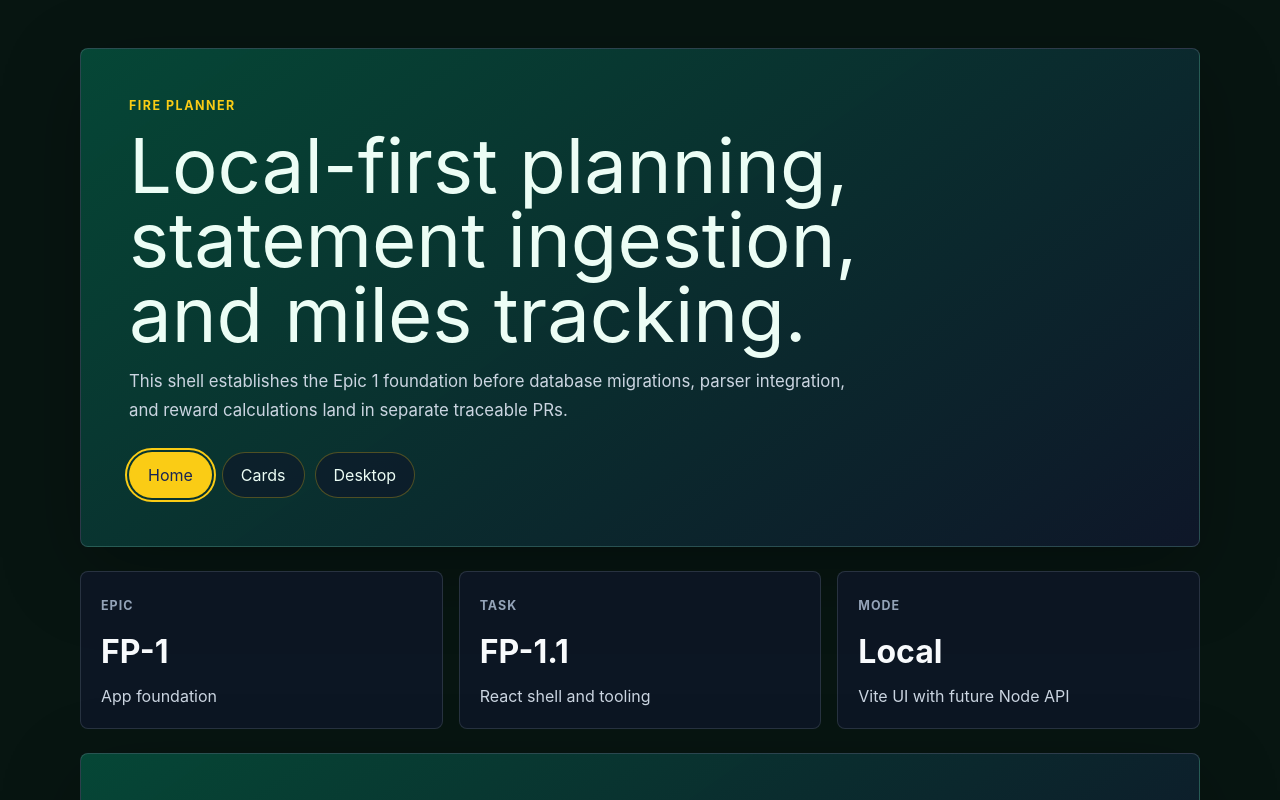
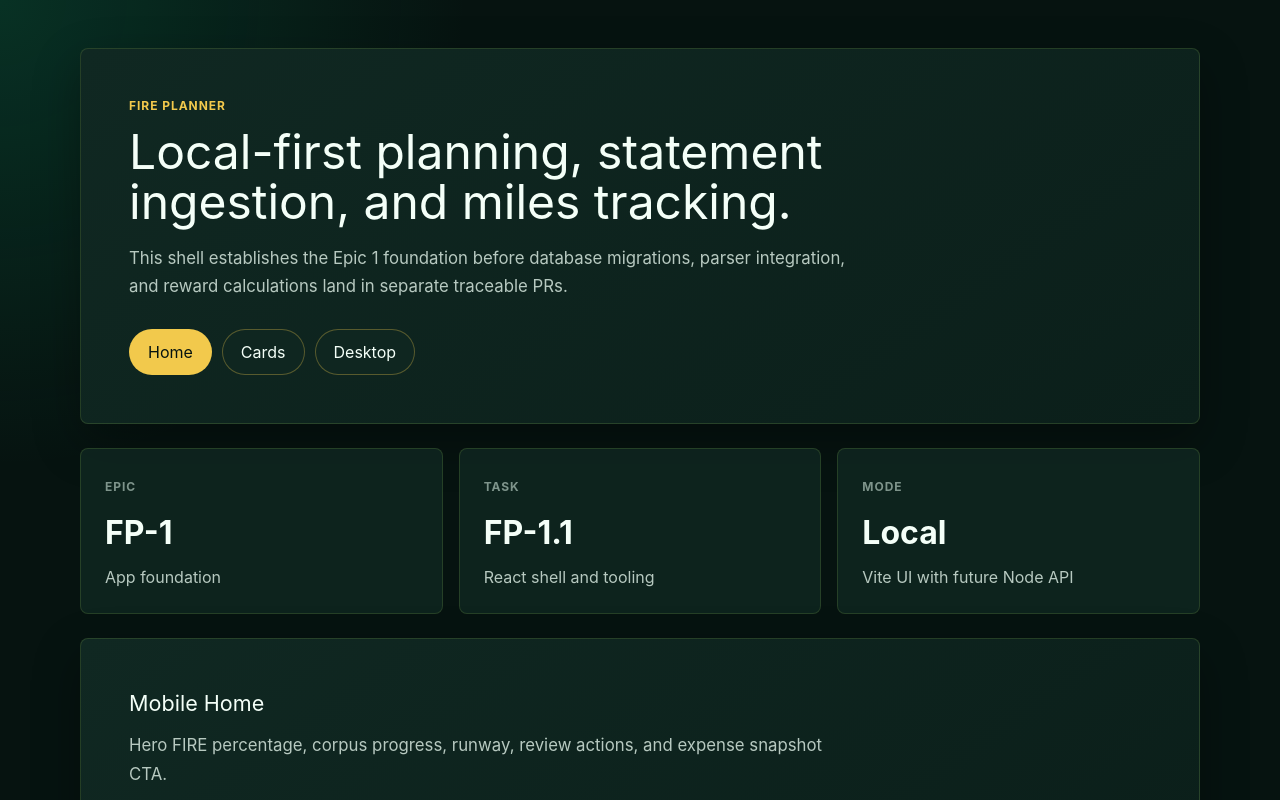
Before and after one commit to gilbertmak/Wander, a React (Vite) app: page / in a window 1280 px wide. Shown: the top 800 px of the page. Built offline with nearby package versions, Linux system fonts and the light colour scheme.

Commit message:
FP-2.1 add design tokens

```diff
--- a/src/styles.css
+++ b/src/styles.css
@@ -1,10 +1,44 @@
 @import "tailwindcss";
 
 :root {
-  color: #ecfdf5;
-  background: #071511;
-  font-family:
-    Inter, ui-sans-serif, system-ui, -apple-system, BlinkMacSystemFont, "Segoe UI", sans-serif;
+  --color-surface-base: #061310;
+  --color-surface-raised: #0b1f1a;
+  --color-surface-panel: #102822;
+  --color-surface-muted: #17352d;
+  --color-border-subtle: rgba(190, 242, 100, 0.14);
+  --color-text-primary: #f4fff8;
+  --color-text-secondary: #b7c9c0;
+  --color-text-muted: #7e948b;
+  --color-emerald: #10b981;
+  --color-emerald-deep: #047857;
+  --color-gold: #f2c94c;
+  --color-blue-progress: #38bdf8;
+  --color-amber-warning: #f59e0b;
+  --color-red-reversal: #ef4444;
+  --font-ui: Inter, ui-sans-serif, system-ui, -apple-system, BlinkMacSystemFont, "Segoe UI", sans-serif;
+  --font-caption: 0.75rem;
+  --font-body: 0.95rem;
+  --font-body-large: 1.05rem;
+  --font-title: 1.35rem;
+  --font-display: 3rem;
+  --line-tight: 1.05;
+  --line-normal: 1.5;
+  --line-relaxed: 1.7;
+  --space-xs: 4px;
+  --space-sm: 8px;
+  --space-md: 12px;
+  --space-lg: 16px;
+  --space-xl: 24px;
+  --space-xxl: 32px;
+  --radius-sm: 4px;
+  --radius-md: 8px;
+  --radius-lg: 12px;
+  --radius-pill: 999px;
+  --shadow-raised: 0 18px 48px rgba(0, 0, 0, 0.32);
+  --shadow-focus: 0 0 0 3px rgba(242, 201, 76, 0.32);
+  color: var(--color-text-primary);
+  background: var(--color-surface-base);
+  font-family: var(--font-ui);
   font-synthesis: none;
   text-rendering: optimizeLegibility;
   -webkit-font-smoothing: antialiased;
@@ -19,15 +53,25 @@ body {
   margin: 0;
   min-width: 320px;
   min-height: 100vh;
+  background:
+    radial-gradient(circle at top left, rgba(16, 185, 129, 0.18), transparent 30%),
+    var(--color-surface-base);
 }
 
 button {
   font: inherit;
 }
 
+button:focus-visible,
+a:focus-visible {
+  outline: 2px solid var(--color-gold);
+  outline-offset: 2px;
+  box-shadow: var(--shadow-focus);
+}
+
 .app-shell {
   display: grid;
-  gap: 24px;
+  gap: var(--space-xl);
   width: min(1120px, calc(100% - 32px));
   margin: 0 auto;
   padding: 48px 0;
@@ -35,19 +79,19 @@ button {
 
 .hero,
 .preview-panel {
-  border: 1px solid rgba(148, 163, 184, 0.24);
-  border-radius: 8px;
-  background: linear-gradient(145deg, rgba(6, 78, 59, 0.88), rgba(15, 23, 42, 0.94));
+  border: 1px solid var(--color-border-subtle);
+  border-radius: var(--radius-md);
+  background: linear-gradient(145deg, var(--color-surface-panel), var(--color-surface-raised));
   padding: clamp(24px, 4vw, 48px);
-  box-shadow: 0 24px 80px rgba(0, 0, 0, 0.28);
+  box-shadow: var(--shadow-raised);
 }
 
 .eyebrow {
-  margin: 0 0 12px;
-  color: #facc15;
-  font-size: 0.78rem;
+  margin: 0 0 var(--space-md);
+  color: var(--color-gold);
+  font-size: var(--font-caption);
   font-weight: 700;
-  letter-spacing: 0.12em;
+  letter-spacing: 0.08em;
   text-transform: uppercase;
 }
 
@@ -59,22 +103,22 @@ p {
 
 h1 {
   max-width: 760px;
-  margin-bottom: 16px;
-  font-size: clamp(2.25rem, 7vw, 4.75rem);
-  line-height: 0.98;
+  margin-bottom: var(--space-lg);
+  font-size: clamp(2.25rem, 7vw, var(--font-display));
+  line-height: var(--line-tight);
 }
 
 h2 {
-  margin-bottom: 12px;
-  font-size: clamp(1.5rem, 4vw, 2.35rem);
+  margin-bottom: var(--space-md);
+  font-size: var(--font-title);
 }
 
 .hero-copy,
 .preview-panel p {
   max-width: 720px;
-  color: #cbd5e1;
-  font-size: 1.05rem;
-  line-height: 1.7;
+  color: var(--color-text-secondary);
+  font-size: var(--font-body-large);
+  line-height: var(--line-relaxed);
 }
 
 .surface-switcher {
@@ -86,40 +130,37 @@ h2 {
 
 .surface-switcher button {
   min-height: 44px;
-  border: 1px solid rgba(250, 204, 21, 0.28);
-  border-radius: 999px;
-  background: rgba(15, 23, 42, 0.64);
-  color: #ecfdf5;
+  border: 1px solid rgba(242, 201, 76, 0.32);
+  border-radius: var(--radius-pill);
+  background: rgba(16, 40, 34, 0.76);
+  color: var(--color-text-primary);
   padding: 10px 18px;
   text-transform: capitalize;
   cursor: pointer;
 }
 
-.surface-switcher button.active,
-.surface-switcher button:focus-visible {
-  outline: 2px solid #facc15;
-  outline-offset: 2px;
-  background: #facc15;
-  color: #172554;
+.surface-switcher button.active {
+  background: var(--color-gold);
+  color: var(--color-surface-base);
 }
 
 .status-grid {
   display: grid;
   grid-template-columns: repeat(3, minmax(0, 1fr));
-  gap: 16px;
+  gap: var(--space-lg);
 }
 
 .status-card {
   min-height: 148px;
-  border: 1px solid rgba(148, 163, 184, 0.2);
-  border-radius: 8px;
-  background: rgba(15, 23, 42, 0.76);
-  padding: 20px;
+  border: 1px solid var(--color-border-subtle);
+  border-radius: var(--radius-md);
+  background: rgba(16, 40, 34, 0.78);
+  padding: var(--space-xl);
 }
 
 .status-card span {
-  color: #94a3b8;
-  font-size: 0.78rem;
+  color: var(--color-text-muted);
+  font-size: var(--font-caption);
   font-weight: 700;
   letter-spacing: 0.08em;
   text-transform: uppercase;
@@ -127,20 +168,30 @@ h2 {
 
 .status-card strong {
   display: block;
-  margin: 12px 0 8px;
-  color: #f8fafc;
+  margin: var(--space-md) 0 var(--space-sm);
+  color: var(--color-text-primary);
   font-size: 2rem;
 }
 
 .status-card p {
   margin-bottom: 0;
-  color: #cbd5e1;
+  color: var(--color-text-secondary);
+}
+
+@media (prefers-reduced-motion: reduce) {
+  *,
+  *::before,
+  *::after {
+    scroll-behavior: auto !important;
+    transition-duration: 0.01ms !important;
+    animation-duration: 0.01ms !important;
+  }
 }
 
 @media (max-width: 760px) {
   .app-shell {
     width: min(100% - 24px, 480px);
-    padding: 24px 0;
+    padding: var(--space-xl) 0;
   }
 
   .status-grid {
--- /dev/null
+++ b/src/ui/designTokens.ts
@@ -0,0 +1,61 @@
+export const designTokens = {
+  color: {
+    surfaceBase: "#061310",
+    surfaceRaised: "#0b1f1a",
+    surfacePanel: "#102822",
+    surfaceMuted: "#17352d",
+    borderSubtle: "rgba(190, 242, 100, 0.14)",
+    textPrimary: "#f4fff8",
+    textSecondary: "#b7c9c0",
+    textMuted: "#7e948b",
+    emerald: "#10b981",
+    emeraldDeep: "#047857",
+    gold: "#f2c94c",
+    blueProgress: "#38bdf8",
+    amberWarning: "#f59e0b",
+    redReversal: "#ef4444",
+  },
+  typography: {
+    family:
+      'Inter, ui-sans-serif, system-ui, -apple-system, BlinkMacSystemFont, "Segoe UI", sans-serif',
+    scale: {
+      caption: "0.75rem",
+      body: "0.95rem",
+      bodyLarge: "1.05rem",
+      title: "1.35rem",
+      display: "3rem",
+    },
+    lineHeight: {
+      tight: "1.05",
+      normal: "1.5",
+      relaxed: "1.7",
+    },
+  },
+  spacing: {
+    xs: "4px",
+    sm: "8px",
+    md: "12px",
+    lg: "16px",
+    xl: "24px",
+    xxl: "32px",
+  },
+  radius: {
+    sm: "4px",
+    md: "8px",
+    lg: "12px",
+    pill: "999px",
+  },
+  shadow: {
+    raised: "0 18px 48px rgba(0, 0, 0, 0.32)",
+    focus: "0 0 0 3px rgba(242, 201, 76, 0.32)",
+  },
+  chart: {
+    progress: "#38bdf8",
+    milestone: "#f2c94c",
+    income: "#10b981",
+    expense: "#f59e0b",
+    reversal: "#ef4444",
+  },
+} as const;
+
+export type DesignTokens = typeof designTokens;
```
Also changed, not shown: 1 other file (tests, documents, lock files or other folders).
